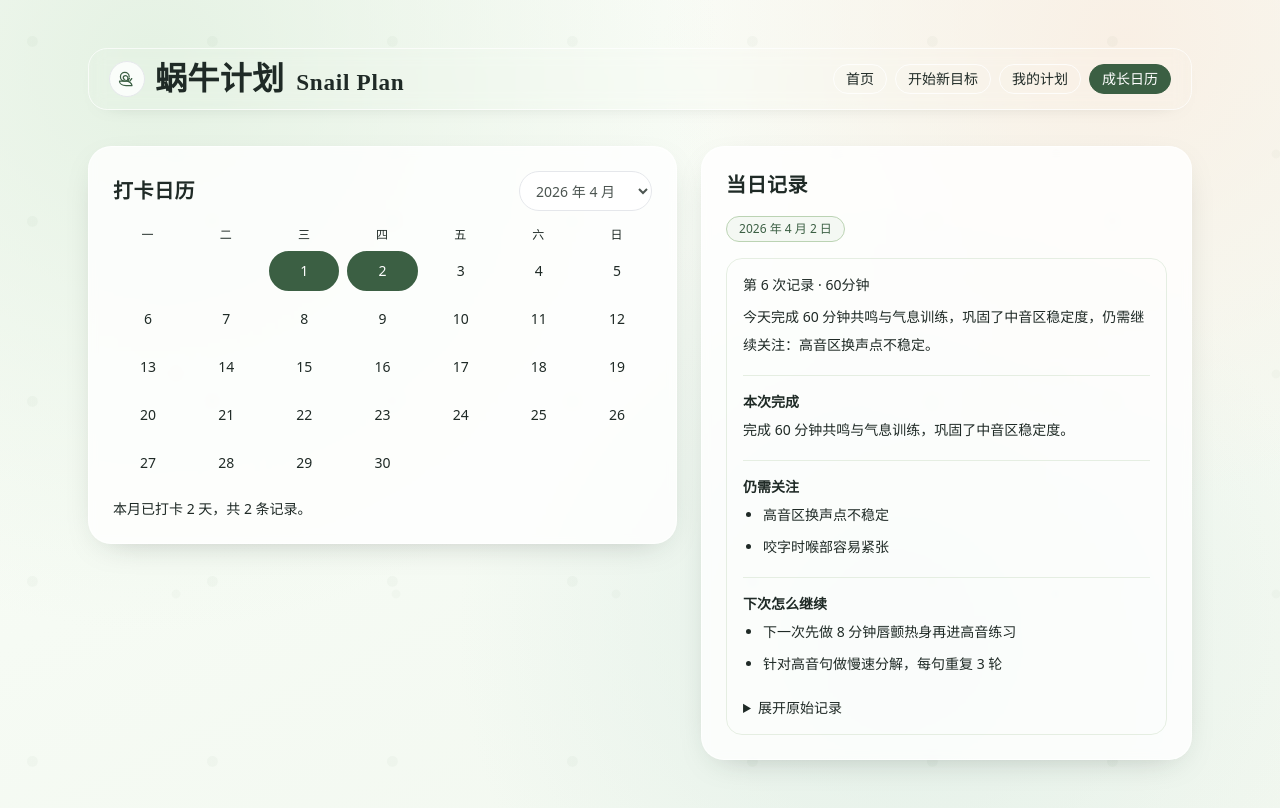
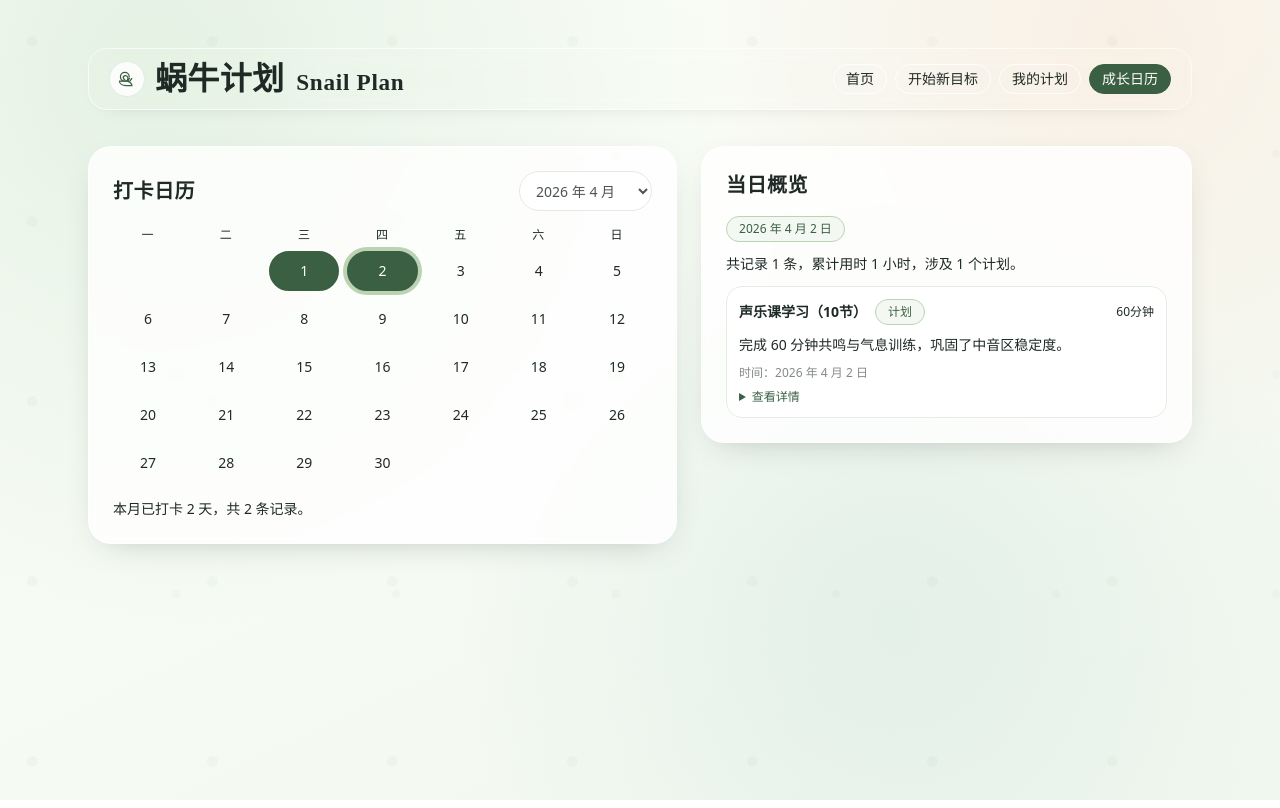
Before and after one commit to janetzheng1998/Snail-plan, a Next.js app: page /calendar in a window 1280 px wide. Built offline with nearby package versions, Linux system fonts and the light colour scheme.

Commit message:
feat: calendar daily overview cards

```diff
--- a/src/components/plans/calendar-content.tsx
+++ b/src/components/plans/calendar-content.tsx
@@ -2,23 +2,25 @@
 
 import { useEffect, useMemo, useState } from "react";
 import { useSearchParams } from "next/navigation";
-import { RecordCalendar } from "@/components/plans/record-calendar";
+import { RecordCalendar, type CalendarRecord } from "@/components/plans/record-calendar";
 import { getLocalPlans, mergePlansWithLocal } from "@/lib/local-plans";
 import { getLocalRecords, localRecordToPlanRecord, type LocalRecord } from "@/lib/local-records";
-import { plans, type Plan, type PlanRecord } from "@/lib/mock-data";
+import { plans, type Plan } from "@/lib/mock-data";
 
-function mergeRecords(primary: PlanRecord[], secondary: PlanRecord[]): PlanRecord[] {
-  const map = new Map<string, PlanRecord>();
+function mergeRecords(primary: CalendarRecord[], secondary: CalendarRecord[]): CalendarRecord[] {
+  const map = new Map<string, CalendarRecord>();
 
   for (const record of primary) {
-    map.set(record.id, record);
+    map.set(`${record.planId}:${record.id}`, record);
   }
 
   for (const record of secondary) {
-    map.set(record.id, record);
+    map.set(`${record.planId}:${record.id}`, record);
   }
 
-  return [...map.values()].sort((a, b) => b.date.localeCompare(a.date));
+  return [...map.values()].sort(
+    (a, b) => b.date.localeCompare(a.date) || a.planTitle.localeCompare(b.planTitle, "zh-CN")
+  );
 }
 
 export function CalendarContent() {
@@ -43,20 +45,38 @@ export function CalendarContent() {
 
   const mergedPlans = useMemo(() => mergePlansWithLocal(plans, localPlans), [localPlans]);
 
-  const recordsFromPlans = useMemo(() => {
-    if (!scopedPlanId) {
-      return mergedPlans.flatMap((plan) => plan.records);
-    }
+  const recordsFromPlans = useMemo<CalendarRecord[]>(() => {
+    const scopedPlans = scopedPlanId
+      ? mergedPlans.filter((plan) => plan.id === scopedPlanId)
+      : mergedPlans;
 
-    return mergedPlans.find((plan) => plan.id === scopedPlanId)?.records ?? [];
+    return scopedPlans.flatMap((plan) =>
+      plan.records.map((record) => ({
+        ...record,
+        planId: plan.id,
+        planTitle: plan.title,
+        planStatus: plan.status
+      }))
+    );
   }, [mergedPlans, scopedPlanId]);
 
-  const recordsFromLocalStorage = useMemo(() => {
-    const scoped = scopedPlanId
+  const recordsFromLocalStorage = useMemo<CalendarRecord[]>(() => {
+    const scopedLocalRecords = scopedPlanId
       ? localRecords.filter((record) => record.planId === scopedPlanId)
       : localRecords;
-    return scoped.map(localRecordToPlanRecord);
-  }, [localRecords, scopedPlanId]);
+
+    return scopedLocalRecords.map((record) => {
+      const resolvedPlan = mergedPlans.find((plan) => plan.id === record.planId);
+
+      return {
+        ...localRecordToPlanRecord(record),
+        planId: record.planId,
+        planTitle: resolvedPlan?.title ?? "未命名计划",
+        planStatus: resolvedPlan?.status ?? "active",
+        summary: record.organized.summary
+      };
+    });
+  }, [localRecords, mergedPlans, scopedPlanId]);
 
   const records = useMemo(
     () => mergeRecords(recordsFromPlans, recordsFromLocalStorage),
--- a/src/components/plans/record-calendar.tsx
+++ b/src/components/plans/record-calendar.tsx
@@ -1,13 +1,20 @@
 "use client";
 
-import { useMemo, useState } from "react";
+import { useEffect, useMemo, useState } from "react";
 import { Card, CardTitle } from "@/components/ui/card";
 import { Tag } from "@/components/ui/tag";
 import { cn } from "@/lib/utils";
-import { type PlanRecord } from "@/lib/mock-data";
+import { type PlanRecord, type PlanStatus } from "@/lib/mock-data";
+
+export type CalendarRecord = PlanRecord & {
+  planId: string;
+  planTitle: string;
+  planStatus: PlanStatus;
+  summary?: string;
+};
 
 type RecordCalendarProps = {
-  records: PlanRecord[];
+  records: CalendarRecord[];
 };
 
 type MonthOption = {
@@ -36,29 +43,13 @@ function formatDateKey(year: number, month: number, day: number): string {
   return `${year}-${String(month).padStart(2, "0")}-${String(day).padStart(2, "0")}`;
 }
 
-function getRecordOrderMap(records: PlanRecord[]): Map<string, number> {
-  const sorted = [...records].sort((a, b) => a.date.localeCompare(b.date));
-  const map = new Map<string, number>();
-
-  sorted.forEach((record, index) => {
-    map.set(record.id, index + 1);
-  });
-
-  return map;
+function buildBriefSummary(record: CalendarRecord): string {
+  const source = record.summary?.trim() || record.organized.completed_content.trim() || record.raw_text.trim();
+  const normalized = source.replace(/\s+/g, " ");
+  return normalized.length > 40 ? `${normalized.slice(0, 40)}...` : normalized;
 }
 
-function buildDailySummary(record: PlanRecord): string {
-  const completedText = record.organized.completed_content.replace(/[。！!]+$/, "");
-  const firstIssue = record.organized.problems[0];
-
-  if (firstIssue) {
-    return `今天${completedText}，仍需继续关注：${firstIssue}。`;
-  }
-
-  return `今天${completedText}。`;
-}
-
-function getMonthOptions(records: PlanRecord[]): MonthOption[] {
+function getMonthOptions(records: CalendarRecord[]): MonthOption[] {
   const unique = new Set(records.map((record) => record.date.slice(0, 7)));
   const sorted = [...unique].sort((a, b) => b.localeCompare(a));
 
@@ -75,9 +66,40 @@ function getMonthOptions(records: PlanRecord[]): MonthOption[] {
   });
 }
 
+function formatDuration(record: CalendarRecord): string {
+  return `${record.duration_value}${record.duration_unit}`;
+}
+
+function getTotalDurationLabel(records: CalendarRecord[]): string {
+  const timeRecords = records.filter(
+    (record) => record.duration_unit === "分钟" || record.duration_unit === "小时"
+  );
+
+  if (timeRecords.length === 0) {
+    return "累计用时 暂无";
+  }
+
+  const minutes = timeRecords.reduce((sum, record) => {
+    return sum + record.duration_value * (record.duration_unit === "小时" ? 60 : 1);
+  }, 0);
+
+  if (minutes >= 60) {
+    const hours = (minutes / 60).toFixed(minutes % 60 === 0 ? 0 : 1);
+    return `累计用时 ${hours} 小时`;
+  }
+
+  return `累计用时 ${minutes} 分钟`;
+}
+
 export function RecordCalendar({ records }: RecordCalendarProps) {
   const monthOptions = useMemo(() => getMonthOptions(records), [records]);
   const [selectedMonthKey, setSelectedMonthKey] = useState<string>(monthOptions[0].key);
+
+  useEffect(() => {
+    if (!monthOptions.some((option) => option.key === selectedMonthKey)) {
+      setSelectedMonthKey(monthOptions[0].key);
+    }
+  }, [monthOptions, selectedMonthKey]);
 
   const selectedMonth = useMemo(() => {
     return monthOptions.find((option) => option.key === selectedMonthKey) ?? monthOptions[0];
@@ -86,11 +108,11 @@ export function RecordCalendar({ records }: RecordCalendarProps) {
   const recordsInMonth = useMemo(() => {
     return records
       .filter((record) => record.date.startsWith(selectedMonth.key))
-      .sort((a, b) => b.date.localeCompare(a.date));
+      .sort((a, b) => b.date.localeCompare(a.date) || a.planTitle.localeCompare(b.planTitle, "zh-CN"));
   }, [records, selectedMonth.key]);
 
   const recordsByDate = useMemo(() => {
-    const map = new Map<string, PlanRecord[]>();
+    const map = new Map<string, CalendarRecord[]>();
 
     recordsInMonth.forEach((record) => {
       const current = map.get(record.date) ?? [];
@@ -100,16 +122,35 @@ export function RecordCalendar({ records }: RecordCalendarProps) {
 
     return map;
   }, [recordsInMonth]);
-  const recordOrderMap = useMemo(() => getRecordOrderMap(records), [records]);
 
   const [selectedDate, setSelectedDate] = useState<string>(recordsInMonth[0]?.date ?? "");
+  const [showAllRecords, setShowAllRecords] = useState(false);
+
+  useEffect(() => {
+    if (!recordsInMonth.some((record) => record.date === selectedDate)) {
+      setSelectedDate(recordsInMonth[0]?.date ?? "");
+    }
+  }, [recordsInMonth, selectedDate]);
 
   const activeDate = selectedDate || recordsInMonth[0]?.date || "";
   const selectedRecords = activeDate ? recordsByDate.get(activeDate) ?? [] : [];
 
+  useEffect(() => {
+    setShowAllRecords(false);
+  }, [activeDate]);
+
+  const selectedPlanCount = useMemo(
+    () => new Set(selectedRecords.map((record) => record.planId)).size,
+    [selectedRecords]
+  );
+  const selectedTotalDurationLabel = useMemo(() => getTotalDurationLabel(selectedRecords), [selectedRecords]);
+  const visibleRecords = showAllRecords ? selectedRecords : selectedRecords.slice(0, 4);
+  const hasMoreRecords = selectedRecords.length > 4;
+
   const firstDay = new Date(selectedMonth.year, selectedMonth.month - 1, 1);
   const firstWeekday = (firstDay.getDay() + 6) % 7;
   const daysInMonth = new Date(selectedMonth.year, selectedMonth.month, 0).getDate();
+  const recordDaysInMonth = new Set(recordsInMonth.map((record) => record.date)).size;
 
   const cells: Array<number | null> = [
     ...Array.from({ length: firstWeekday }, () => null),
@@ -176,9 +217,10 @@ export function RecordCalendar({ records }: RecordCalendarProps) {
                   }
                 }}
                 className={cn(
-                  "flex h-10 items-center justify-center rounded-full text-sm",
+                  "flex h-10 items-center justify-center rounded-full text-sm transition",
                   hasRecord && "border-2 border-moss-700 bg-moss-700 text-white",
-                  !hasRecord && "border border-transparent text-ink-900/36"
+                  !hasRecord && "border border-transparent text-ink-900/36",
+                  isActive && "ring-2 ring-moss-300 ring-offset-2 ring-offset-transparent"
                 )}
                 aria-label={dateKey}
               >
@@ -189,64 +231,80 @@ export function RecordCalendar({ records }: RecordCalendarProps) {
         </div>
 
         <p className="text-sm text-ink-900/68">
-          本月已打卡 {recordsInMonth.length} 天，共 {recordsInMonth.length} 条记录。
+          本月已打卡 {recordDaysInMonth} 天，共 {recordsInMonth.length} 条记录。
         </p>
       </Card>
 
       <Card className="space-y-4 bg-white/74">
-        <CardTitle className="text-xl">当日记录</CardTitle>
+        <CardTitle className="text-xl">当日概览</CardTitle>
 
         {selectedRecords.length > 0 ? (
-          <div className="space-y-4">
+          <div className="space-y-3">
             <Tag className="border-moss-200 bg-moss-50 text-moss-700">
               {formatDateLabel(selectedRecords[0].date)}
             </Tag>
+            <p className="text-sm text-ink-900/72">
+              共记录 {selectedRecords.length} 条，{selectedTotalDurationLabel}，涉及 {selectedPlanCount} 个计划。
+            </p>
 
-            {selectedRecords.map((record) => (
-              <article key={record.id} className="space-y-4 rounded-2xl border border-moss-100 bg-white/78 p-4">
-                <div className="space-y-2">
-                  <p className="text-sm font-medium text-ink-900/84">
-                    第 {recordOrderMap.get(record.id) ?? "-"} 次记录 · {record.duration_value}
-                    {record.duration_unit}
+            <div className="space-y-3">
+              {visibleRecords.map((record) => (
+                <article key={record.id} className="rounded-2xl border border-moss-100 bg-white/80 p-3">
+                  <div className="flex items-center justify-between gap-2">
+                    <div className="flex min-w-0 items-center gap-2">
+                      <p className="truncate text-sm font-semibold text-ink-900">{record.planTitle}</p>
+                      <Tag className="border-moss-200 bg-moss-50 text-moss-700">
+                        {record.planStatus === "draft" ? "草稿" : "计划"}
+                      </Tag>
+                    </div>
+                    <p className="whitespace-nowrap text-xs font-medium text-ink-900/72">
+                      {formatDuration(record)}
                     </p>
-                  <p className="text-sm leading-7 text-ink-900/76">{buildDailySummary(record)}</p>
                   </div>
 
-                <div className="space-y-4 text-sm leading-7 text-ink-900/82">
-                  <section className="border-t border-moss-100 pt-4">
-                    <h4 className="text-sm font-semibold text-ink-900">本次完成</h4>
-                    <p className="mt-1">{record.organized.completed_content}</p>
-                  </section>
+                  <p className="mt-2 text-sm leading-6 text-ink-900/76">{buildBriefSummary(record)}</p>
+                  <p className="mt-2 text-xs text-ink-900/55">时间：{formatDateLabel(record.date)}</p>
 
-                  <section className="border-t border-moss-100 pt-4">
-                    <h4 className="text-sm font-semibold text-ink-900">仍需关注</h4>
-                    <ul className="mt-1 list-disc space-y-1 pl-5">
-                      {record.organized.problems.map((problem) => (
-                        <li key={problem}>{problem}</li>
-                      ))}
-                    </ul>
-                  </section>
-
-                  <section className="border-t border-moss-100 pt-4">
-                    <h4 className="text-sm font-semibold text-ink-900">下次怎么继续</h4>
-                    <ul className="mt-1 list-disc space-y-1 pl-5">
-                      {record.organized.next_suggestions.map((item) => (
-                        <li key={item}>{item}</li>
-                      ))}
-                    </ul>
-                  </section>
-                </div>
-
-                <details className="pt-1 text-sm text-ink-900/58">
-                  <summary className="cursor-pointer text-sm text-ink-900/56 hover:text-ink-900/72">
-                    展开原始记录
+                  <details className="mt-2 text-xs text-ink-900/62">
+                    <summary className="cursor-pointer text-moss-700 hover:text-moss-800">
+                      查看详情
                     </summary>
-                  <p className="mt-2 rounded-xl border border-moss-100 bg-white/85 px-3 py-2 leading-6 text-ink-900/74">
+                    <div className="mt-2 space-y-2 leading-6">
+                      <p>
+                        <span className="font-medium text-ink-900">本次完成：</span>
+                        {record.organized.completed_content}
+                      </p>
+                      {record.organized.problems.length > 0 ? (
+                        <p>
+                          <span className="font-medium text-ink-900">仍需关注：</span>
+                          {record.organized.problems.join("；")}
+                        </p>
+                      ) : null}
+                      {record.organized.next_suggestions.length > 0 ? (
+                        <p>
+                          <span className="font-medium text-ink-900">下次继续：</span>
+                          {record.organized.next_suggestions.join("；")}
+                        </p>
+                      ) : null}
+                      <p>
+                        <span className="font-medium text-ink-900">原始记录：</span>
                         {record.raw_text}
                       </p>
+                    </div>
                   </details>
                 </article>
               ))}
+            </div>
+
+            {hasMoreRecords ? (
+              <button
+                type="button"
+                onClick={() => setShowAllRecords((value) => !value)}
+                className="text-sm text-moss-700 underline-offset-4 hover:underline"
+              >
+                {showAllRecords ? "收起" : `展开全部（${selectedRecords.length} 条）`}
+              </button>
+            ) : null}
           </div>
         ) : (
           <p className="text-sm leading-7 text-ink-900/78">这个月份还没有记录。换个有打卡的月份试试看。</p>
```
Lines whose indentation alone changed are shown as unchanged.
